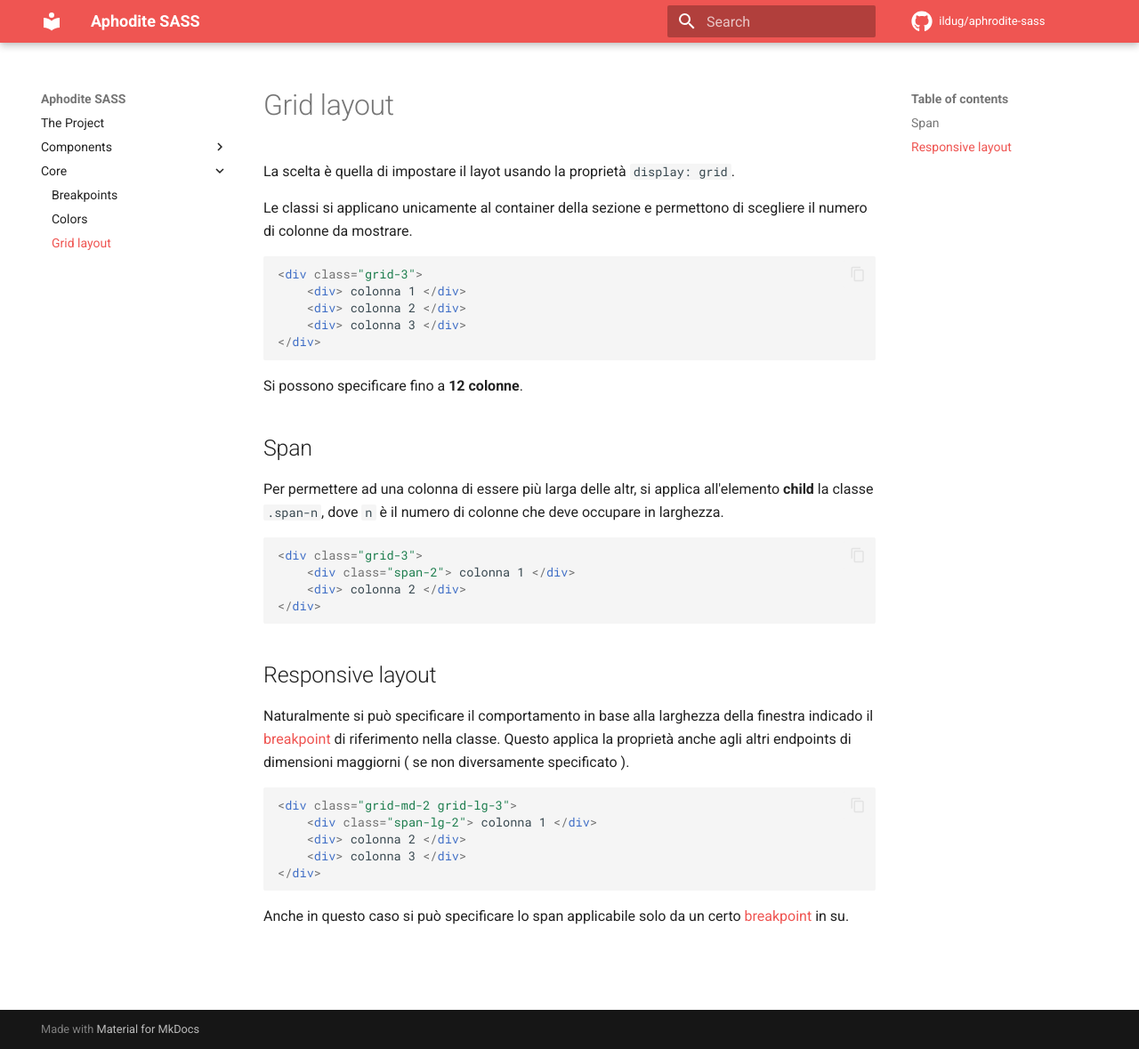
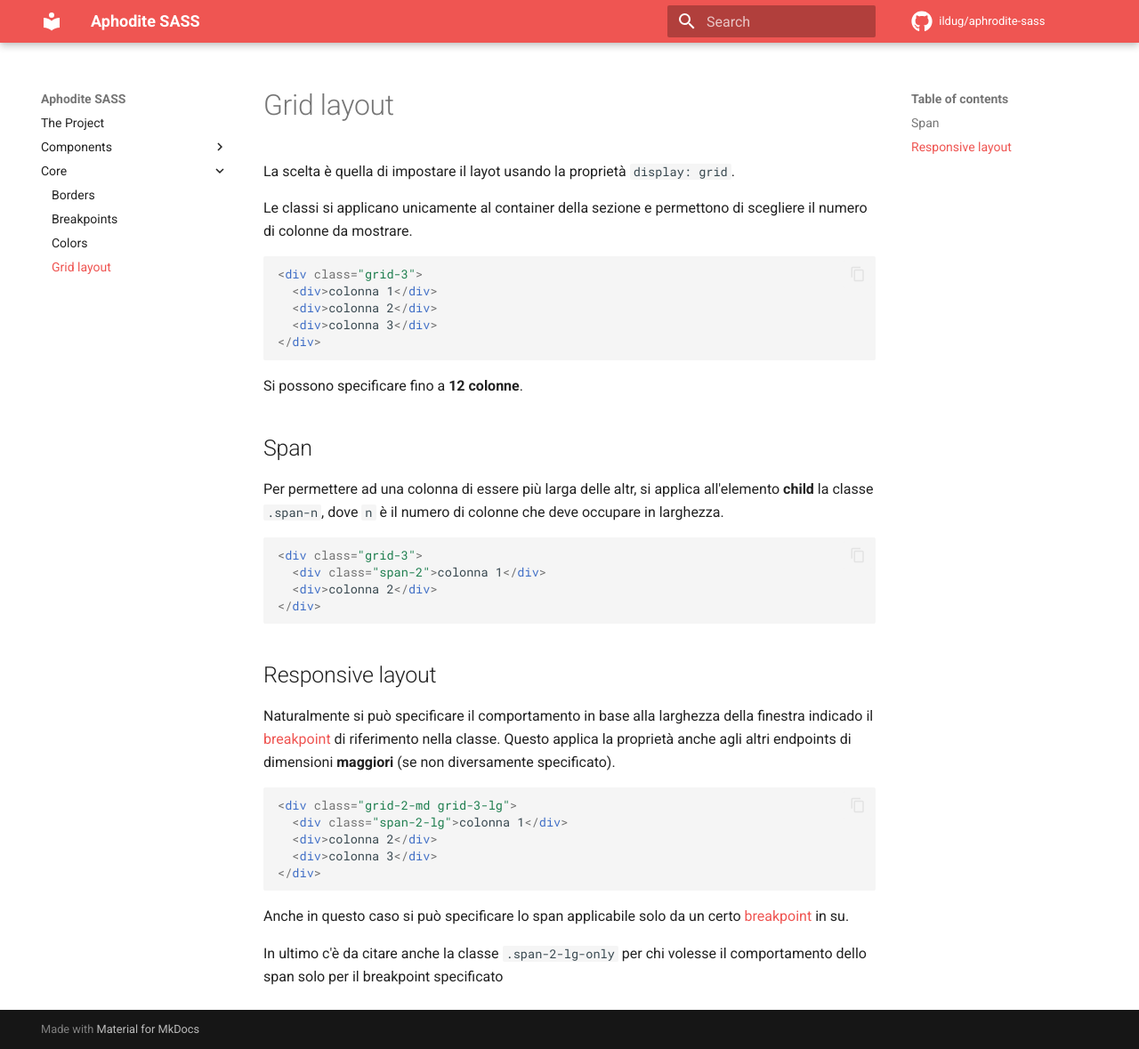
Before and after one commit to ilDug/aphrodite-sass, an MkDocs documentation site: the page built from docs/docs/core/grid.md, in a window 1280 px wide and 1179 px high. Shown: the whole window at 89% size. Built offline with MkDocs 1.6.1 and Material for MkDocs 9.7.7, drawn with Linux system fonts in a browser that asks for light colours; comment, search, counter and statistics services are not loaded.

Commit message:
Aggiornato documentazione sui borders e sul grid system.

````diff
--- a/docs/docs/core/grid.md
+++ b/docs/docs/core/grid.md
@@ -6,36 +6,37 @@ Le classi si applicano unicamente al container della sezione e permettono di sce
 
 ```html
 <div class="grid-3">
-    <div> colonna 1 </div>
-    <div> colonna 2 </div>
-    <div> colonna 3 </div>
+  <div>colonna 1</div>
+  <div>colonna 2</div>
+  <div>colonna 3</div>
 </div>
 ```
+
 Si possono specificare fino a **12 colonne**.
-
 
 ## Span
 
-Per permettere ad una colonna di essere più larga delle altr, si applica all'elemento **child** la classe `.span-n`,  dove `n` è il numero di colonne che deve occupare in larghezza.
-
+Per permettere ad una colonna di essere più larga delle altr, si applica all'elemento **child** la classe `.span-n`, dove `n` è il numero di colonne che deve occupare in larghezza.
 
 ```html
 <div class="grid-3">
-    <div class="span-2"> colonna 1 </div>
-    <div> colonna 2 </div>
+  <div class="span-2">colonna 1</div>
+  <div>colonna 2</div>
 </div>
 ```
 
 ## Responsive layout
 
-Naturalmente si può specificare il comportamento in base alla larghezza della finestra indicado il [breakpoint](./breakpoints.md) di riferimento nella classe. Questo applica la proprietà anche agli altri endpoints di dimensioni maggiorni ( se non diversamente specificato ).
+Naturalmente si può specificare il comportamento in base alla larghezza della finestra indicado il [breakpoint](./breakpoints.md) di riferimento nella classe. Questo applica la proprietà anche agli altri endpoints di dimensioni **maggiori** (se non diversamente specificato).
 
 ```html
-<div class="grid-md-2 grid-lg-3">
-    <div class="span-lg-2"> colonna 1 </div>
-    <div> colonna 2 </div>
-    <div> colonna 3 </div>
+<div class="grid-2-md grid-3-lg">
+  <div class="span-2-lg">colonna 1</div>
+  <div>colonna 2</div>
+  <div>colonna 3</div>
 </div>
 ```
 
 Anche in questo caso si può specificare lo span applicabile solo da un certo [breakpoint](./breakpoints.md) in su.
+
+In ultimo c'è da citare anche la classe `.span-2-lg-only` per chi volesse il comportamento dello span solo per il breakpoint specificato
````
Also changed, not shown: docs/docs/core/borders.md (added, +27 -0 lines).
